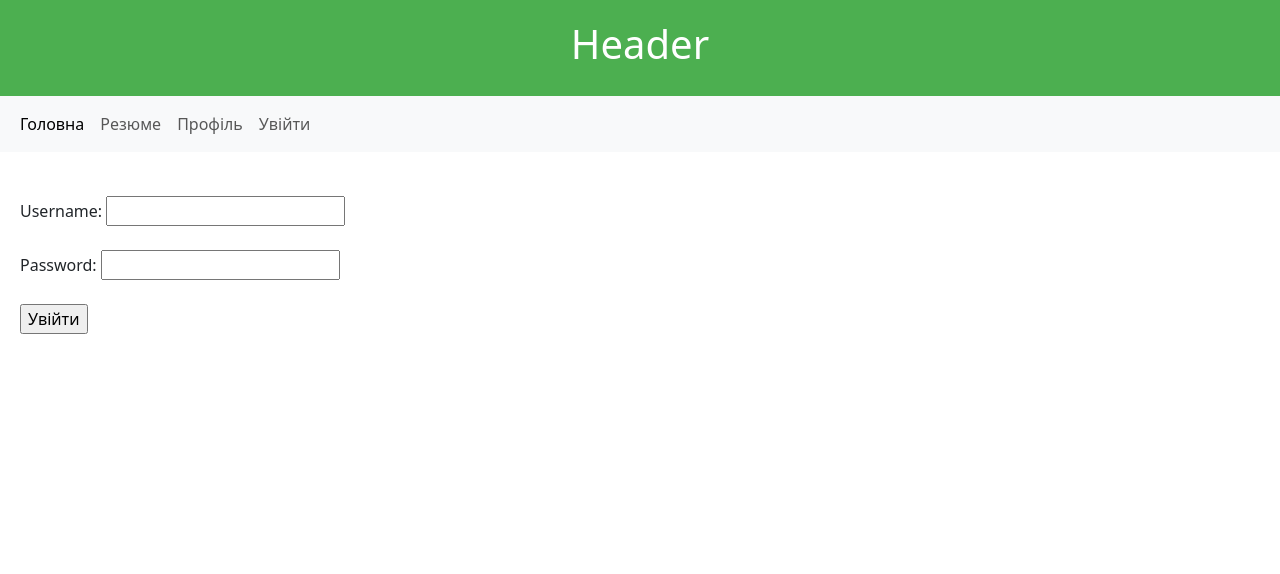
After one commit to LGtechaz/flask-app-lab, a Flask app: page /users/login in a window 1280 px wide. The commit adds this page. Shown: the top 574 px of the page. Run offline with Flask 3, Linux system fonts and the light colour scheme.

Commit message:
login + profile

```diff
--- a/app/posts/__init__.py
+++ b/app/posts/__init__.py
@@ -1,6 +1,7 @@
 from flask import Blueprint
 
 post_bp = Blueprint("posts",
+                     "posts_bp",
                     __name__,
                     url_prefix="/post",
                     template_folder="templates/posts"
--- a/app/templates/nav.html
+++ b/app/templates/nav.html
@@ -11,6 +11,12 @@
           <li class="nav-item">
             <a class="nav-link" href="{{url_for('resume')}}">Резюме</a>
           </li>
+          <li class="nav-item">
+            <a class="nav-link" href="{{url_for('user_name.profile')}}">Профіль</a>
+          </li>
+          <li class="nav-item">
+            <a class="nav-link" href="{{url_for('user_name.login')}}">Увійти</a>
+          </li>
         </ul>
       </div>
     </div>
--- /dev/null
+++ b/app/users/templates/users/login.html
@@ -0,0 +1,13 @@
+{% extends 'base.html' %}
+
+{% block title %}Login Page{% endblock %}
+
+{% block content %}
+
+<form action="" method="post">
+    <br>Username: <input type="text" name="login"> <br> <br>
+    Password: <input type="text" name="password"> <br> <br>
+    <input type="submit" value="Увійти">
+</form>
+
+{% endblock %}
--- /dev/null
+++ b/app/users/views.py
@@ -0,0 +1,26 @@
+from . import bp
+from flask import render_template, redirect, request, url_for, make_response, session, flash
+from datetime import timedelta
+
+VALID_USERNAME = "user"
+VALID_PASSWORD = "pass"
+
+@bp.route("/login", methods=['GET', 'POST'])
+def login():
+    if request.method == "POST":
+        username = request.form.get("login")
+        password = request.form.get("password")
+
+        if username == VALID_USERNAME and password == VALID_PASSWORD:
+            session["username"] = username
+            flash("Success: session added successfully.", "success")
+            return redirect(url_for("user_name.profile"))
+        else:
+            flash("Incorrect data! Please try again.", "danger")
+            return redirect(url_for("user_name.login"))
+
+    return render_template("login.html")
+
+@bp.route('/profile')
+def profile():
+    return render_template("profile.html")
```
Also changed, not shown: app/__init__.py (+7 -0 lines), app/users/__init__.py (+9 -0 lines), app/users/templates/users/profile.html (added, +11 -0 lines).
